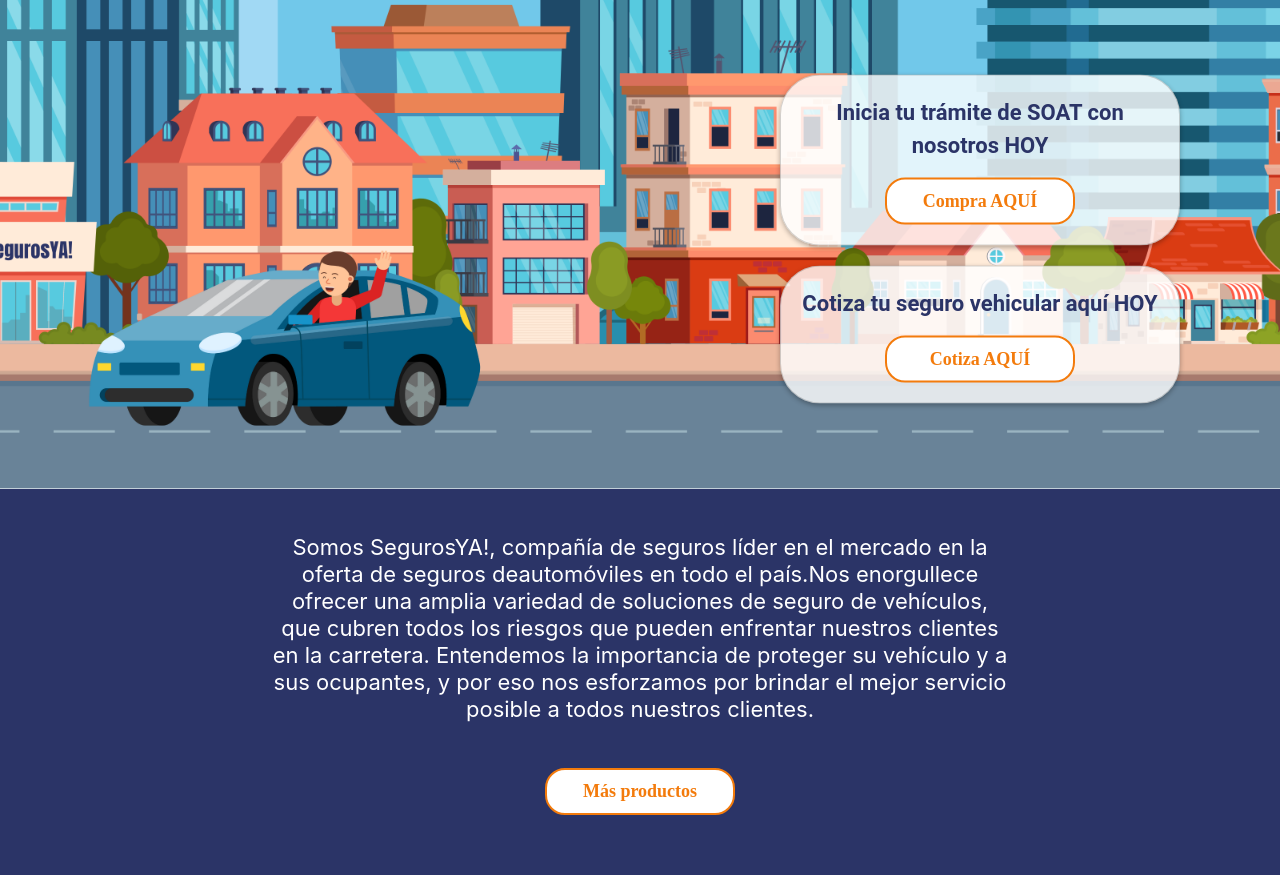
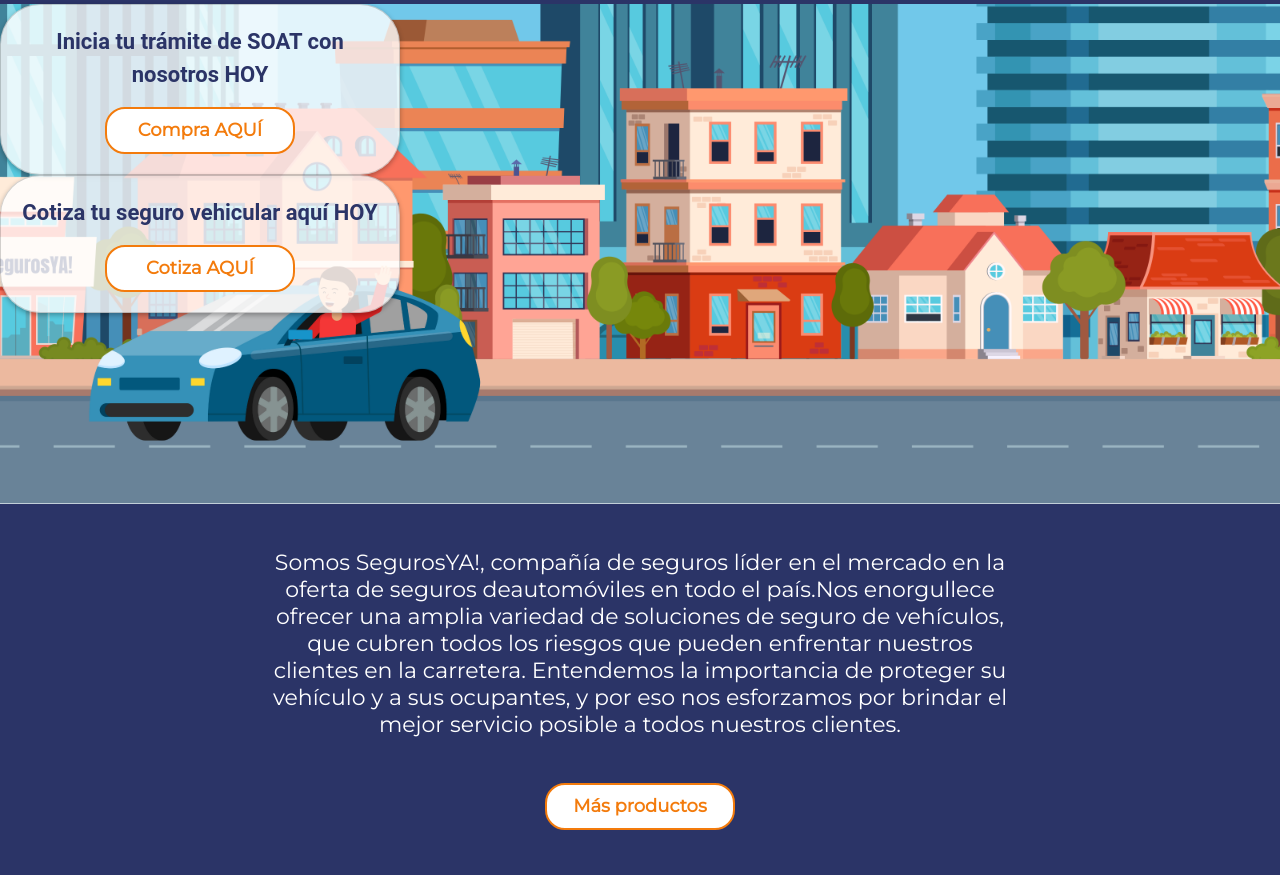
Before and after one commit to FrontEnd-SegurosYa/SegurosYA_Project_Frontend, a React app in the folder segurosya_frontend/: page / in a window 1280 px wide. Shown: the part 80-955 px from the top of the page. Built offline with nearby package versions, Linux system fonts and the light colour scheme.

Commit message:
Actualizacion Font
Actualizacion con todo en Montserrat

```diff
--- a/segurosya_frontend/public/index.html
+++ b/segurosya_frontend/public/index.html
@@ -3,6 +3,7 @@
   <head>
     <meta charset="utf-8" />
     <link rel="shortcut icon" href="%PUBLIC_URL%/logo.png" />
+    <link rel="stylesheet" href="https://fonts.googleapis.com/css?family=Montserrat">
     <meta name="viewport" content="width=device-width, initial-scale=1" />
     <meta name="theme-color" content="#000000" />
     <meta
--- a/segurosya_frontend/src/componentes/contenedorPrinc/ContenedorPrincipal.css
+++ b/segurosya_frontend/src/componentes/contenedorPrinc/ContenedorPrincipal.css
@@ -8,7 +8,7 @@
     background-position: center;
 }
 
-.card-container {
+.back-image > card-container {
     position: absolute;
     top: 50%;
     right: 0;
--- a/segurosya_frontend/src/componentes/navbar/Navbar.css
+++ b/segurosya_frontend/src/componentes/navbar/Navbar.css
@@ -3,7 +3,6 @@
 }
 
 .tituloNavbar{
-	font-family: 'Montserrat';
 	font-size: 20px
 }
 
--- a/segurosya_frontend/src/index.css
+++ b/segurosya_frontend/src/index.css
@@ -7,9 +7,14 @@
   --colorNaranja1:  #F37B0C;
   --colorCeleste1:  #2BBCC6;
   }
+
+  div{
+    font-family: "Montserrat";
+  }
+
   body {
     margin: 0;
-    font-family: 'Montserrat',-apple-system, BlinkMacSystemFont, 'Segoe UI', 'Roboto', 'Oxygen',
+    font-family: "Montserrat",-apple-system, BlinkMacSystemFont, 'Segoe UI', 'Roboto', 'Oxygen',
       'Ubuntu', 'Cantarell', 'Fira Sans', 'Droid Sans', 'Helvetica Neue',
       sans-serif;
     font-style: normal;
```
